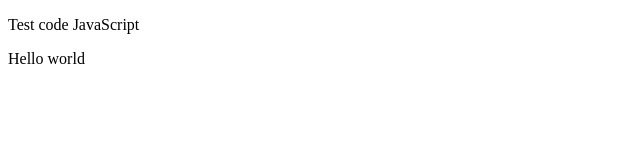
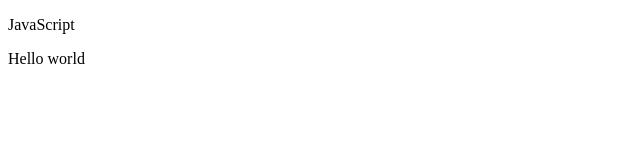
Before and after one commit to VNHZero951/CGC10, a plain HTML site: page index.html in a window 1280 px wide. Shown: the full height of the page, 0-640 px from the left. Drawn offline with Linux system fonts and the light colour scheme.

Commit message:
Fix Text

```diff
--- a/index.html
+++ b/index.html
@@ -4,7 +4,7 @@
     <title>VNH</title>
 </head>
 <body>
-    <p>Test code JavaScript</p>
+    <p>JavaScript</p>
     <Script>
         document.write("Hello world");
         alert ("Hello world");
```
